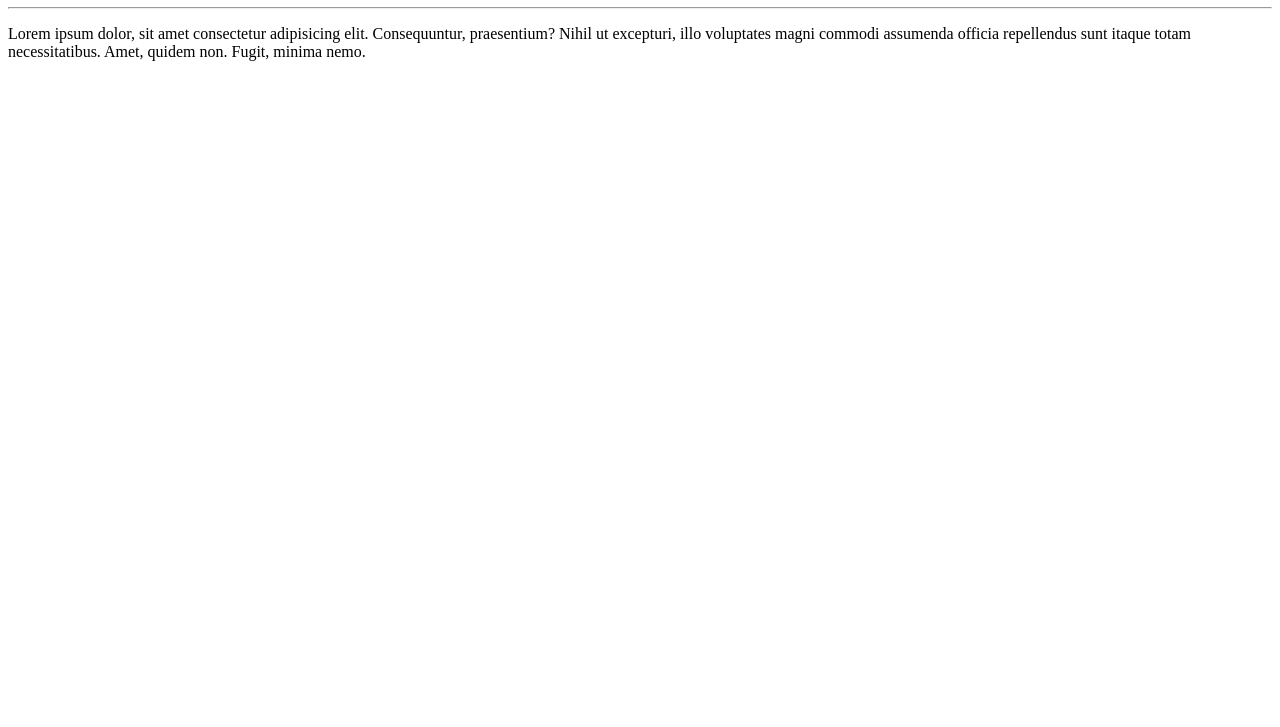
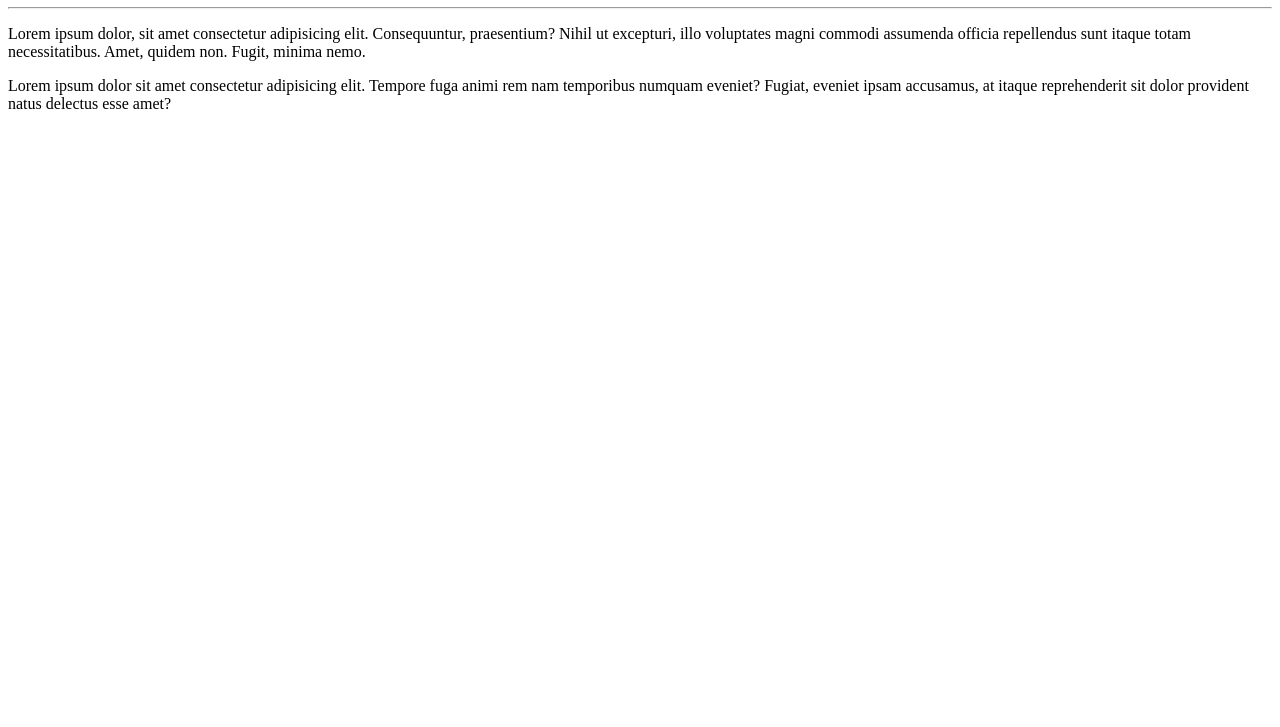
Before and after one commit to glaucoferro/Ola-Mundo, a plain HTML site: page site-exemplo/index.html in a window 1280 px wide. Shown: the part 73-800 px from the top of the page. Drawn offline with Linux system fonts and the light colour scheme.

Commit message:
adicionei um paragrafo
adicionei um paragrafo

```diff
--- a/site-exemplo/index.html
+++ b/site-exemplo/index.html
@@ -10,6 +10,6 @@
     <h1>Olá, Mundo</h1>
     <hr>
     <p>Lorem ipsum dolor, sit amet consectetur adipisicing elit. Consequuntur, praesentium? Nihil ut excepturi, illo voluptates magni commodi assumenda officia repellendus sunt itaque totam necessitatibus. Amet, quidem non. Fugit, minima nemo.</p>
-
+    <p>Lorem ipsum dolor sit amet consectetur adipisicing elit. Tempore fuga animi rem nam temporibus numquam eveniet? Fugiat, eveniet ipsam accusamus, at itaque reprehenderit sit dolor provident natus delectus esse amet?</p>
 </body>
 </html>
```
